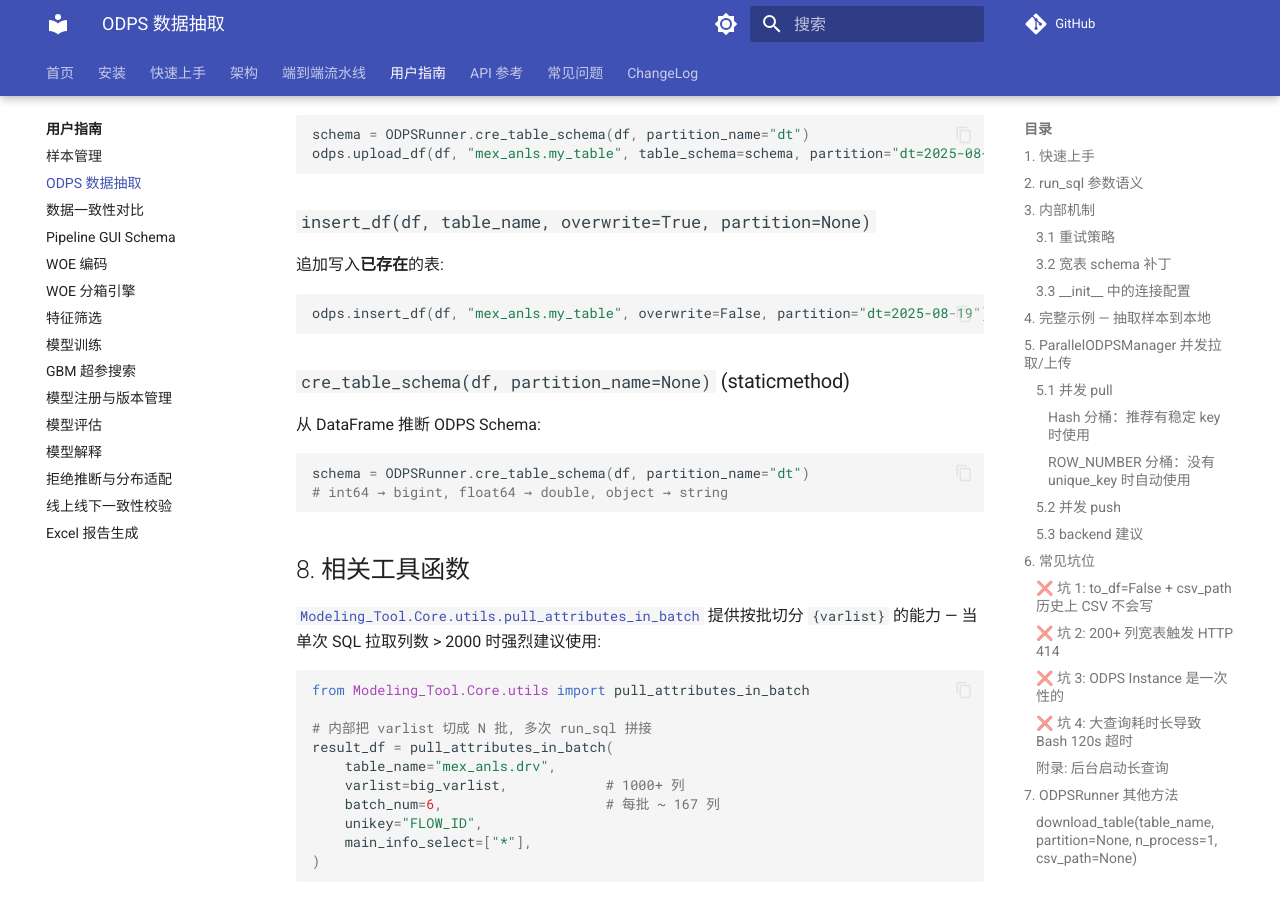
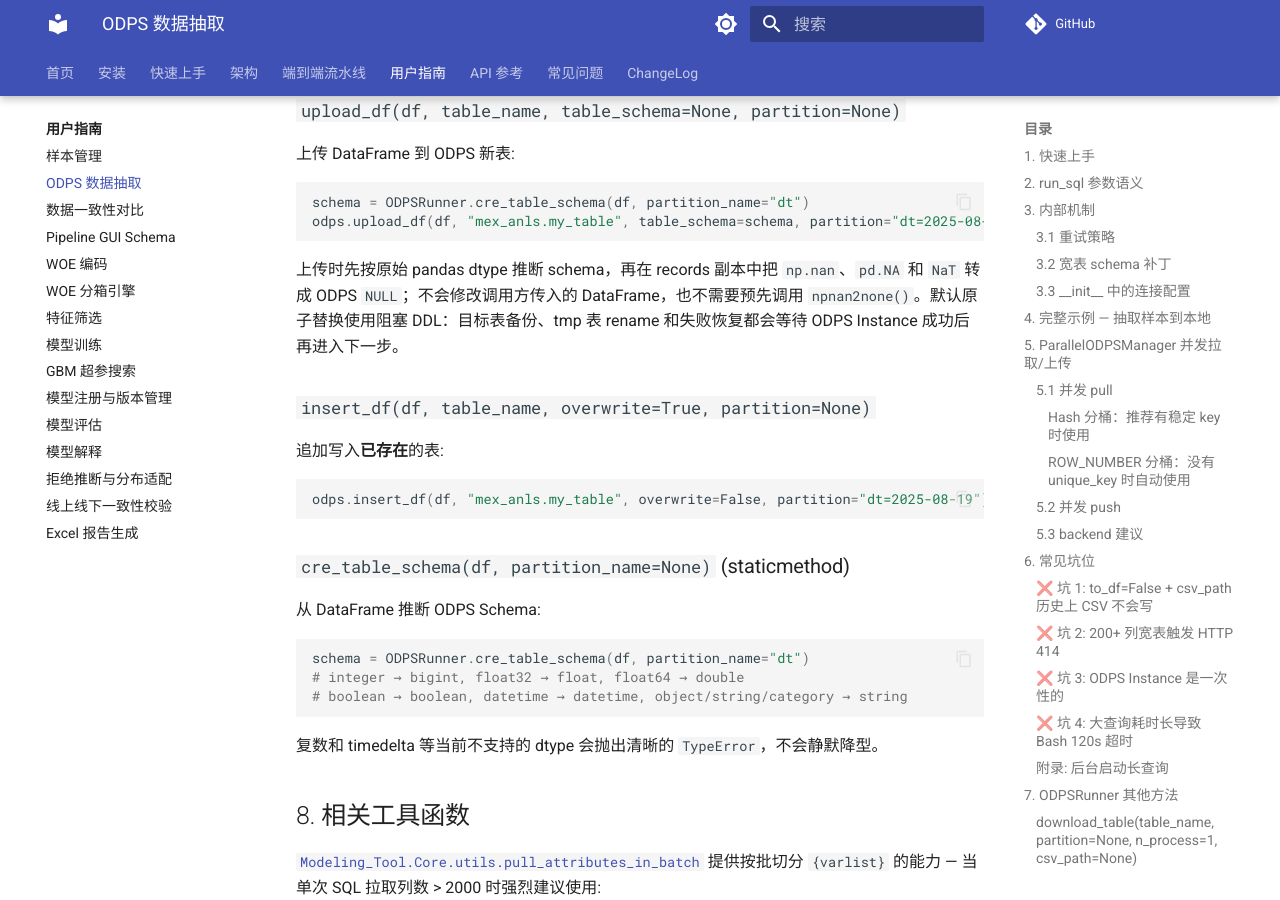
Before and after one commit to Kyle-J-Sun/SuperModelingFactory_doc, an MkDocs documentation site: the page built from docs/guides/odps.md, in a window 1280 px wide and 900 px high, scrolled down 7597 px. Built offline with MkDocs 1.6.1 and Material for MkDocs 9.7.7, drawn with Linux system fonts in a browser that asks for light colours; comment, search, counter and statistics services are not loaded; some of the changed text lies outside the part shown.

Commit message:
docs: clarify ODPS uploads and proc compare tolerances

````diff
--- a/docs/guides/odps.md
+++ b/docs/guides/odps.md
@@ -236,6 +236,8 @@
 3. 所有 tmp 表通过 `UNION ALL` 写入最终目标表。
 4. 成功后清理 tmp 表；失败时默认也清理，除非 `keep_tmp_on_error=True`。
 
+每个 chunk 的 `upload_df()` 会等待临时表原子 rename 完成后才返回，因此最终 `UNION ALL` 不会抢在 tmp 表可见之前执行。调用方无需额外添加 `sleep` 或轮询。
+
 写入模式：
 
 | `write_mode` | 行为 |
@@ -338,6 +340,8 @@
 odps.upload_df(df, "mex_anls.my_table", table_schema=schema, partition="dt=2025-08-18")
 ```
 
+上传时先按原始 pandas dtype 推断 schema，再在 records 副本中把 `np.nan`、`pd.NA` 和 `NaT` 转成 ODPS `NULL`；不会修改调用方传入的 DataFrame，也不需要预先调用 `npnan2none()`。默认原子替换使用阻塞 DDL：目标表备份、tmp 表 rename 和失败恢复都会等待 ODPS Instance 成功后再进入下一步。
+
 ### `insert_df(df, table_name, overwrite=True, partition=None)`
 
 追加写入**已存在**的表:
@@ -352,8 +356,11 @@
 
 ```python
 schema = ODPSRunner.cre_table_schema(df, partition_name="dt")
-# int64 → bigint, float64 → double, object → string
+# integer → bigint, float32 → float, float64 → double
+# boolean → boolean, datetime → datetime, object/string/category → string
 ```
+
+复数和 timedelta 等当前不支持的 dtype 会抛出清晰的 `TypeError`，不会静默降型。
 
 ## 8. 相关工具函数
 
````
Also changed, not shown: docs/guides/proc_compare.md (+7 -3 lines).
